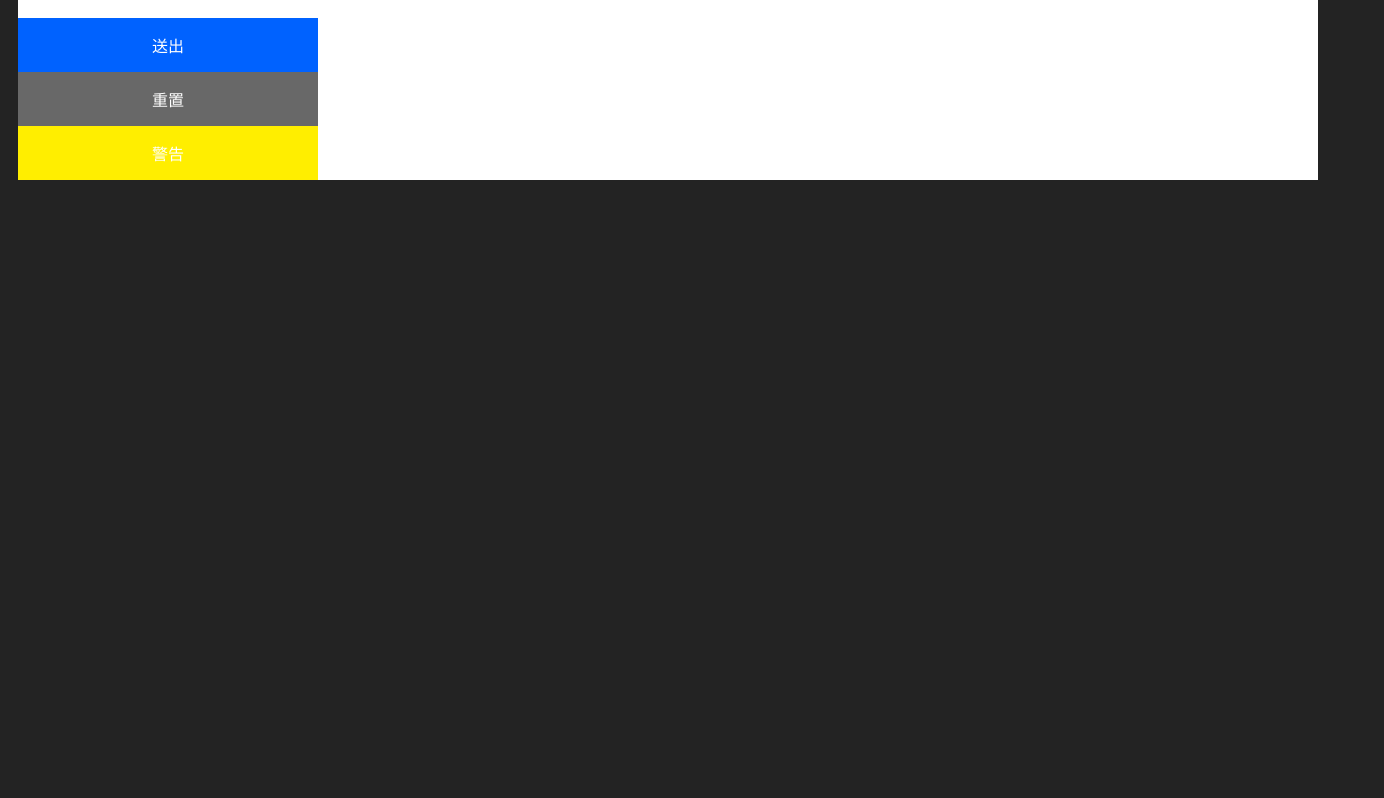
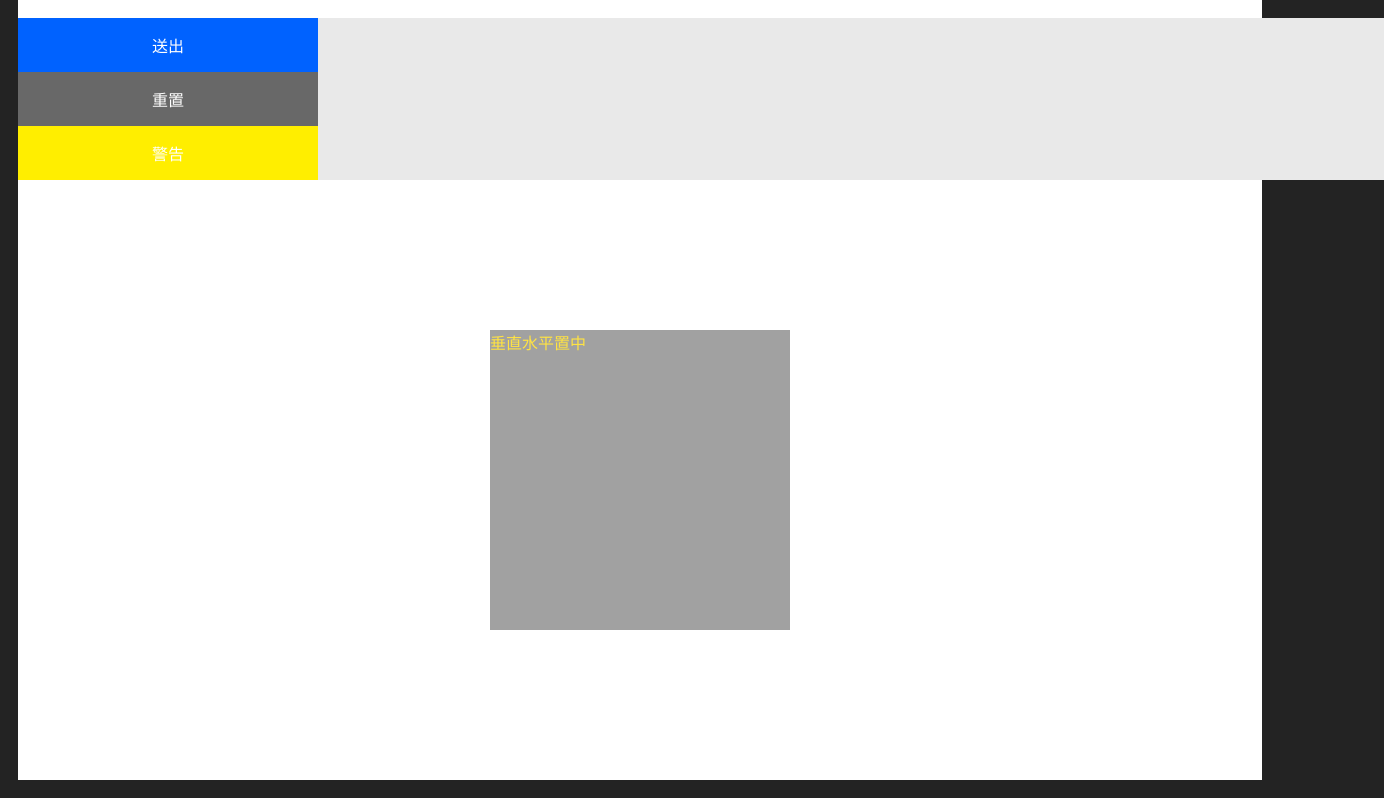
Before and after one commit to sexfat/tgd102test, a plain HTML site: page index.html in a window 1280 px wide. Shown: the part 128-926 px from the top of the page, 1384 px wide, since content can reach past the window. Before the commit the page ends 800 px from the top, so only its background shows below. Drawn offline with Linux system fonts and the light colour scheme.

Commit message:
add 垂直水平置中

```diff
--- a/index.html
+++ b/index.html
@@ -12,6 +12,7 @@
 <body>
     <div class="wrapper">
         <h1>首頁<span>slogan</span></h1>
+        <div class="content">
             <div class="btn btn-submit">
                 送出
             </div>
@@ -21,6 +22,14 @@
             <div class="btn btn-warming">
                 警告
             </div>
+        </div>
+        <div class="center">
+             <div class="box">
+                 垂直水平置中
+             </div>
+
+        </div>
+
 
 
 
--- a/sass/mixin/_mixin.scss
+++ b/sass/mixin/_mixin.scss
@@ -0,0 +1,16 @@
+
+//置中
+@mixin center(){
+   margin: 10px auto 0;
+}
+
+@mixin  box-center(){
+   display: flex;
+   justify-content: center;
+   align-items: center;
+}
+
+
+.box_center {
+  @include center();
+}
--- a/sass/style.scss
+++ b/sass/style.scss
@@ -7,11 +7,14 @@
 
 //mixin
 @import 'mixin/mixin';
+
 //component
 @import 'component/btn';
+
 //layout
 @import 'layout/header';
 @import 'layout/footer';
+
 //page
 @import 'page/index';
 @import 'page/about';
@@ -62,9 +65,26 @@ $a : 10px;
 
 //巢狀
 .wrapper {
-    width: 1300px;
-    margin: 0 auto;
+    width: 100%;
     background-color: #fff;
+
+    .content {
+        @include center();
+        width: 1366px;
+        background-color: rgb(233, 233, 233);
+    }
+
+    .center {
+        @include box-center;
+        height: 600px;
+
+        .box {
+            width: 300px;
+            height: 300px;
+            background-color: $gray02;
+        }
+
+    }
 
     h1 {
         color: $color;
@@ -80,6 +100,7 @@ $a : 10px;
         text-align: center;
         padding: 15px 0px;
         cursor: pointer;
+
         &-submit {
             margin-top: $space01;
             background-color: rgb(0, 98, 255);
@@ -89,6 +110,7 @@ $a : 10px;
                 background-color: rgb(0, 3, 155);
             }
         }
+
         &-reset {
             background-color: rgb(104, 104, 104);
             color: rgb(255, 255, 255);
@@ -97,6 +119,7 @@ $a : 10px;
                 background-color: rgb(60, 60, 60);
             }
         }
+
         &-warming {
             background-color: rgb(255, 238, 0);
             color: rgb(255, 255, 255);
```
Also changed, not shown: css/style.css, 1 other file. Lines whose indentation alone changed are shown as unchanged.
